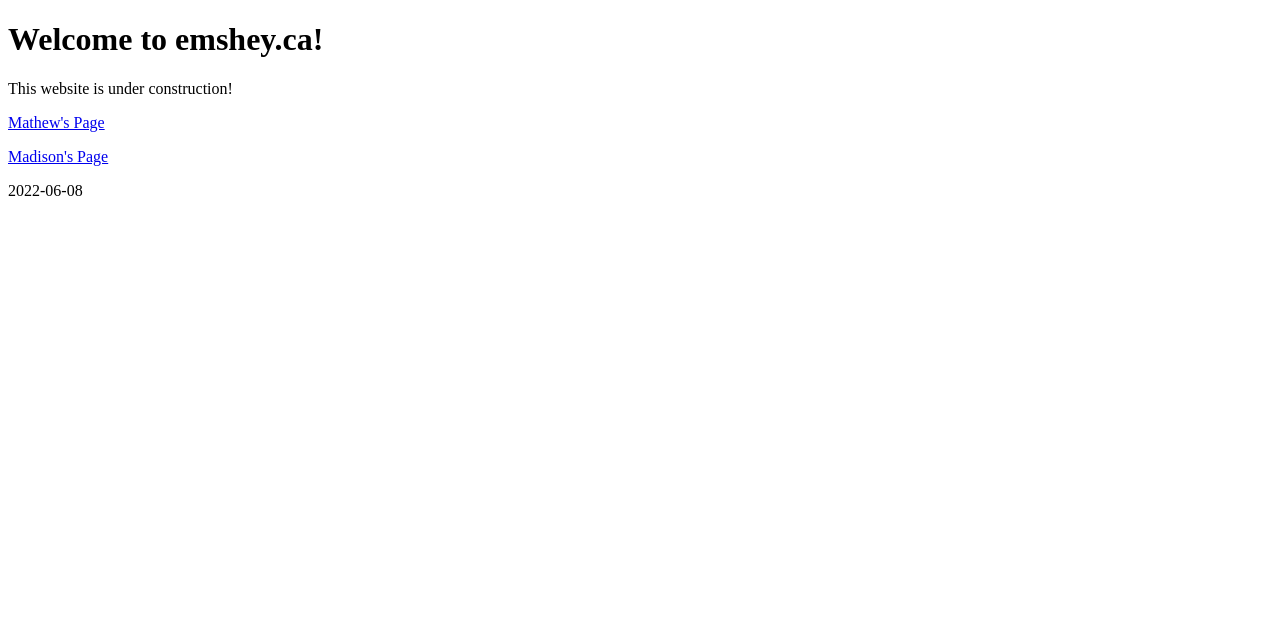
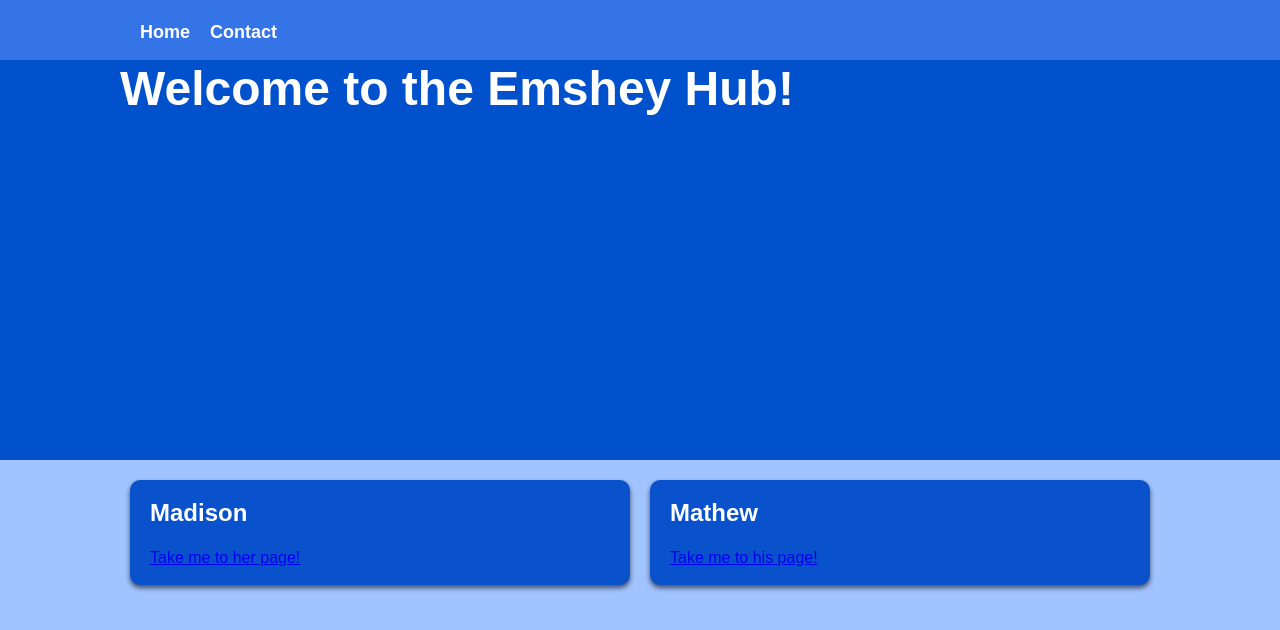
Before and after one commit to maegpi-nl/emshey.ca, a plain HTML site: page index.html in a window 1280 px wide. Drawn offline with Linux system fonts and the light colour scheme.

Commit message:
some basic styling and hyperlinking. Need to rework the css

```diff
--- a/index.html
+++ b/index.html
@@ -1,17 +1,60 @@
 <!DOCTYPE html>
-<html>
-<main>
-  <h1>Welcome to emshey.ca!</h1>
+<html lang="en">
 
-  <p>This website is under construction!</p>
+<head>
+  <meta charset="UTF-8" />
+  <meta http-equiv="X-UA-Compatible" content="IE=edge" />
+  <meta name="viewport" content="width=device-width, initial-scale=1.0" />
+  <link rel="stylesheet" href="style.css" />
+  <title>The Emshey Hub</title>
+</head>
 
-  <a href="https://www.emshey.ca/mathew" target="_blank">Mathew's Page</a>
-  <p>
+<body>
+  <nav class="navbar">
+    <div class="container">
+      <div class="logo">
+        <ul class="nav">
+          <li>
+            <a href="https://emshey.ca">Home</a>
+          </li>
+          <li>
+            <a href="https://emshey.ca/contact">Contact</a>
+          </li>
+        </ul>
+      </div>
+    </div>
+  </nav>
 
-  </p>
-  <a href="https://madison.emshey.ca/" target="_blank">Madison's Page</a>
+  <header class="header">
+    <div class="container">
+      <div>
+        <h1>
+          Welcome to the Emshey Hub!
+        </h1>
+      </div>
+    </div>
+  </header>
 
-  <p>2022-06-08</p>
-</main>
+  <section class="boxes">
+    <div class="container">
+      <div class="box">
+        <h2>
+          Madison
+        </h2>
+        <p>
+          <a href="https://madison.emshey.ca/"> Take me to her page!</a>
+        </p>
+      </div>
+      <div class="box">
+        <h2>
+          Mathew
+        </h2>
+        <p>
+          <a href="https://emshey.ca/mathew">Take me to his page!</a>
+        </p>
+      </div>
+    </div>
+  </section>
+</body>
 
 </html>
--- /dev/null
+++ b/style.css
@@ -0,0 +1,119 @@
+* {
+    box-sizing: border-box;
+    margin: 0;
+    padding: 0;
+}
+
+body {
+    font-family: sans-serif;
+    font-size: 16px;
+    line-height: 1.5;
+    color: #333;
+    background: #a1c3ff;
+}
+
+img {
+    max-width: 100%;
+}
+
+h1,
+h2 {
+    margin-bottom: 15px;
+}
+
+ul {
+    list-style-type: none;
+}
+
+.container {
+    max-width: 1100px;
+    margin: 0 auto;
+    padding: 0 30px;
+}
+
+.navbar {
+    background: #3474e6;
+    color: #fff;
+    height: 60px;
+}
+
+.navbar .logo {
+    font-size: x-large;
+    font-weight: bold;
+}
+
+.navbar a {
+    color: #fff;
+    text-decoration: none;
+    font-size: 18px;
+    font-weight: bold;
+}
+
+.navbar a:hover {
+    color: lightblue;
+}
+
+.navbar .container {
+    display: flex;
+    justify-content: space-between;
+    align-items: center;
+    height: 100%;
+}
+
+.navbar ul {
+    display: flex;
+}
+
+.navbar ul li {
+    margin-left: 20px;
+}
+
+.header {
+    background-color: #0151cc;
+    color: #fff;
+    min-height: 400px;
+}
+
+.header h1 {
+    font-size: 3rem;
+    font-weight: bold;
+    line-height: 1.2;
+}
+
+.header img {
+    max-width: 400px;
+}
+
+.header .container {
+    display: flex;
+    align-items: center;
+    justify-content: space-between;
+}
+
+.boxes .container {
+    display: flex;
+    justify-content: space-between;
+}
+
+.box {
+    flex: 1;
+    background: #0a51cc;
+    color: #fff;
+    border-radius: 10px;
+    margin: 20px 10px;
+    box-shadow: 0 3px 5px rgba(0, 0, 0, 0.6);
+    padding: 15px 20px;
+}
+
+@media (max-width: 768px) {
+    .header .container {
+        flex-direction: column;
+        padding-top: 20px;
+        text-align: center;
+    }
+
+    .boxes .container {
+        display: block;
+        text-align: center;
+    }
+}
```
Also changed, not shown: contact/index.html (added, +40 -0 lines).
